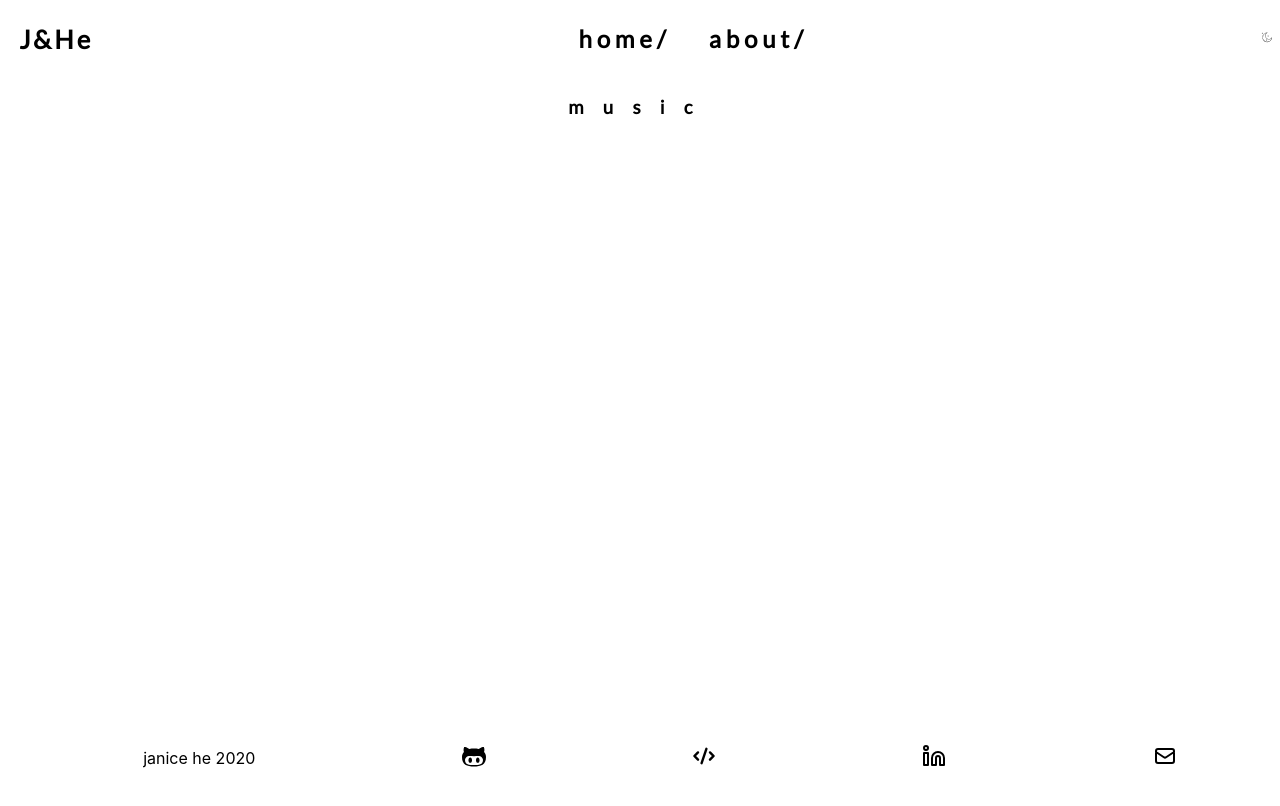
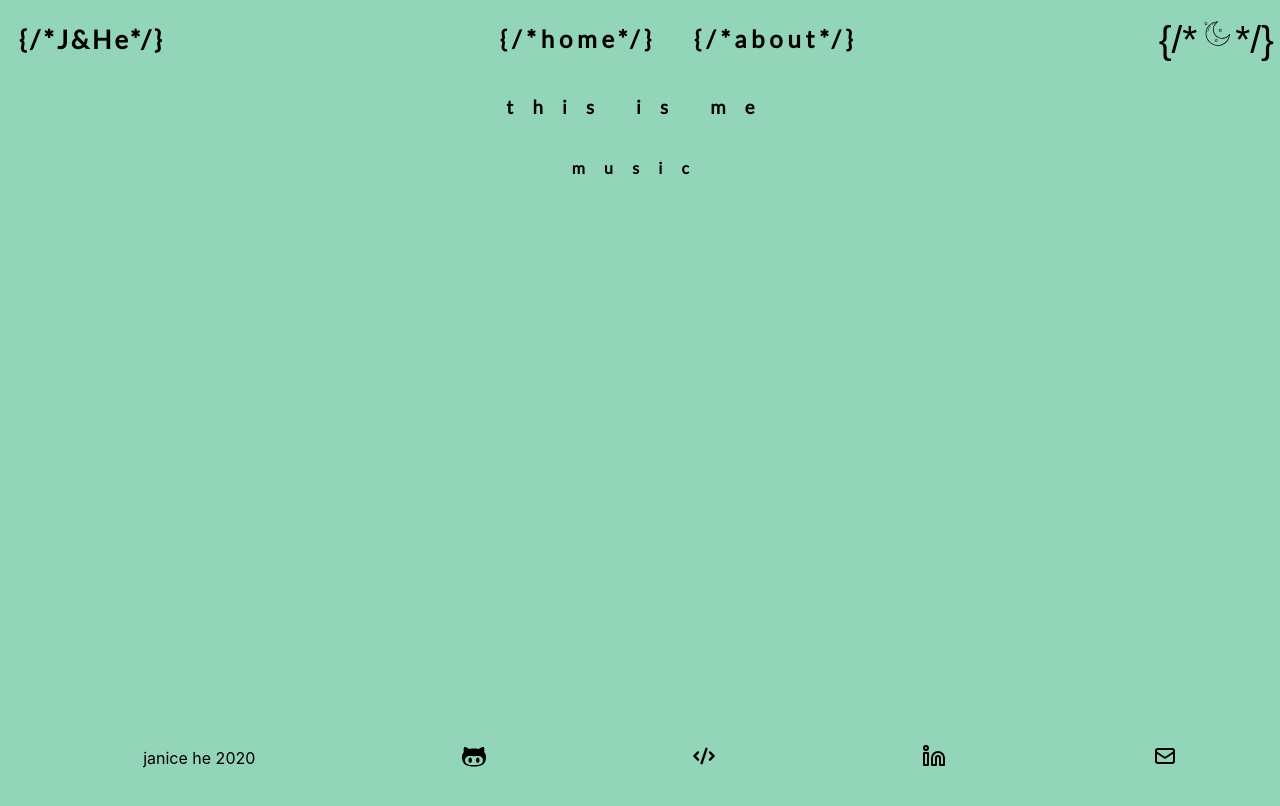
Before and after one commit to JaniceHe26/portfolio-nextjs, a Next.js app: page / in a window 1280 px wide. Shown: the top 806 px of the page. Built offline with nearby package versions, Linux system fonts and the light colour scheme.

Commit message:
tweet tweet

```diff
--- a/src/components/AboutComp/AboutComp.tsx
+++ b/src/components/AboutComp/AboutComp.tsx
@@ -8,8 +8,8 @@ export default function AboutComp(): ReactElement {
       <div>
       {/* onHover for a more human translation later, use this later
           https://upmostly.com/tutorials/react-onhover-event-handling-with-examples */}
-        <h2>hello, world</h2>
-        <h1>i am janice, a frontend developer by night and solutions consultant by day</h1>
+        <h1>hello, world! i am janice</h1>
+        <h2>solutions consultant 🔅| software engineer 🌙</h2>
         <p>i love learning new things and stuff from the INTERNweb and other hoomans</p>
         <p>then i use that big brain knowledge to kahsdjhaksjdfhkjlashdf a creative application</p>
         <p>when i am not coding, learning, overthinking, memeing, listening to moosic, or rewatching f.r.i.e.n.d.s for the 999999^th x</p>
--- a/src/components/Button/Button.tsx
+++ b/src/components/Button/Button.tsx
@@ -1,21 +1,41 @@
-import React, { useContext } from 'react';
-import { ThemeContext } from '../Context/ThemeContext';
-import Image from 'next/image';
-
+import React, { useContext } from "react";
+import { ThemeContext } from "../Context/ThemeContext";
+import Image from "next/image";
 
 const Button: React.FC = () => {
   const { toggleTheme, theme } = useContext(ThemeContext);
 
   return (
     <>
-    {theme === 'dark' ?
-
-      <button className='btn-dark' onClick={toggleTheme}><Image src="/static/assets/images/light.svg" alt="Light mode button" width={15} height={15} />
-      </button> :
-      <button className='btn-light' onClick={toggleTheme}><Image src="/static/assets/images/crescentmoon.svg" alt="Light mode button" width={15} height={15} /></button>
-    }
+      {theme === "dark" ? (
+        <>
+          <button className="btn-dark" onClick={toggleTheme}>
+          <span style={{fontSize: '38.6px'}}>{`{/*`}</span>
+            <Image
+              src="/static/assets/images/light.svg"
+              alt="Light mode button"
+              width={38.6}
+              height={38.6}
+            />
+          <span style={{fontSize: '38.6px'}}>{`*/}`}</span>
+          </button>
+        </>
+      ) : (
+        <>
+          <button className="btn-light" onClick={toggleTheme}>
+          <span style={{fontSize: '38.6px'}}>{`{/*`}</span>
+            <Image
+              src="/static/assets/images/crescentmoon.svg"
+              alt="Light mode button"
+              width={38.6}
+              height={38.6}
+            />
+          <span style={{fontSize: '38.6px'}}>{`*/}`}</span>
+          </button>
+        </>
+      )}
     </>
-  )
-}
+  );
+};
 
 export default Button;
--- a/src/components/Context/ThemeContext.tsx
+++ b/src/components/Context/ThemeContext.tsx
@@ -33,8 +33,8 @@ export const ThemeProvider: React.FC = ({ children }) => {
   }, []);
 
 
-  const color = theme === 'light' ? '#000' : '#F9D7D8';
-    const background = theme === 'light' ? '#ffffff' : '#000';
+  const color = theme === 'light' ? '#000' : '#000';
+  const background = theme === 'light' ? '#92d5b8' : '#f49a92';
 
   // const background = theme === 'light' ? '#D3839B' : '#576298';
 
--- a/src/components/CycleText/CycleText.tsx
+++ b/src/components/CycleText/CycleText.tsx
@@ -20,6 +20,7 @@ export default function CycleText(): ReactElement{
   //   }, 2000);
   // }, [textAboutMe]);
 
+  //to dos -> make currentWord to be different color by giving it a style
 
   useEffect((): void => {
       // cycleText(textAboutMe);
@@ -28,7 +29,8 @@ export default function CycleText(): ReactElement{
 
   return (
     <div className='current-word-container'>
-      <h3>{currentWord}</h3>
+      <h3>this is me</h3>
+      <h4>{currentWord}</h4>
     </div>
   );
 
--- a/src/components/Nav/Nav.tsx
+++ b/src/components/Nav/Nav.tsx
@@ -7,18 +7,18 @@ export default function Nav(): ReactElement {
     <div className='nav-container'>
       <title>Janice He</title>
       <header className='name-header'>
-        J&He
+        {`{/*J&He*/}`}
       </header>
       <nav>
         <ul className='list-container'>
           <li>
             <Link href='/'>
-              <a>home/</a>
+              <a>{`{/*home*/}`}</a>
             </Link>
           </li>
           <li>
             <Link href='/about'>
-              <a>about/</a>
+              <a>{`{/*about*/}`}</a>
             </Link>
           </li>
         </ul>
--- a/src/components/ThreeColorDots/ThreeColorDots.tsx
+++ b/src/components/ThreeColorDots/ThreeColorDots.tsx
@@ -1,6 +1,8 @@
 import React from 'react';
 
 const ThreeColorDots: React.FC = () => {
+
+  //generate different shapes from different point of the screen.
 
   return (
     <>
--- a/src/styles/components/button.scss
+++ b/src/styles/components/button.scss
@@ -1,5 +1,6 @@
 .btn-dark {
-  background-color: #F9D7D8;
+  // background-color: #F9D7D8;
+  background: none;
   border-radius: 50%;
   border: none;
   .btn-dark:hover {
@@ -8,7 +9,8 @@
 }
 
 .btn-light {
-  background-color: white;
+  // background-color: white;
+  background: none;
   border-radius: 50%;
   border: none;
   .btn-light:hover {
--- a/src/styles/components/cycletext.scss
+++ b/src/styles/components/cycletext.scss
@@ -1,6 +1,7 @@
 .current-word-container {
   text-align: center;
   display: flex;
+  flex-flow: column;
   justify-content: center;
   align-items: center;
   letter-spacing: 1.2rem;
```
